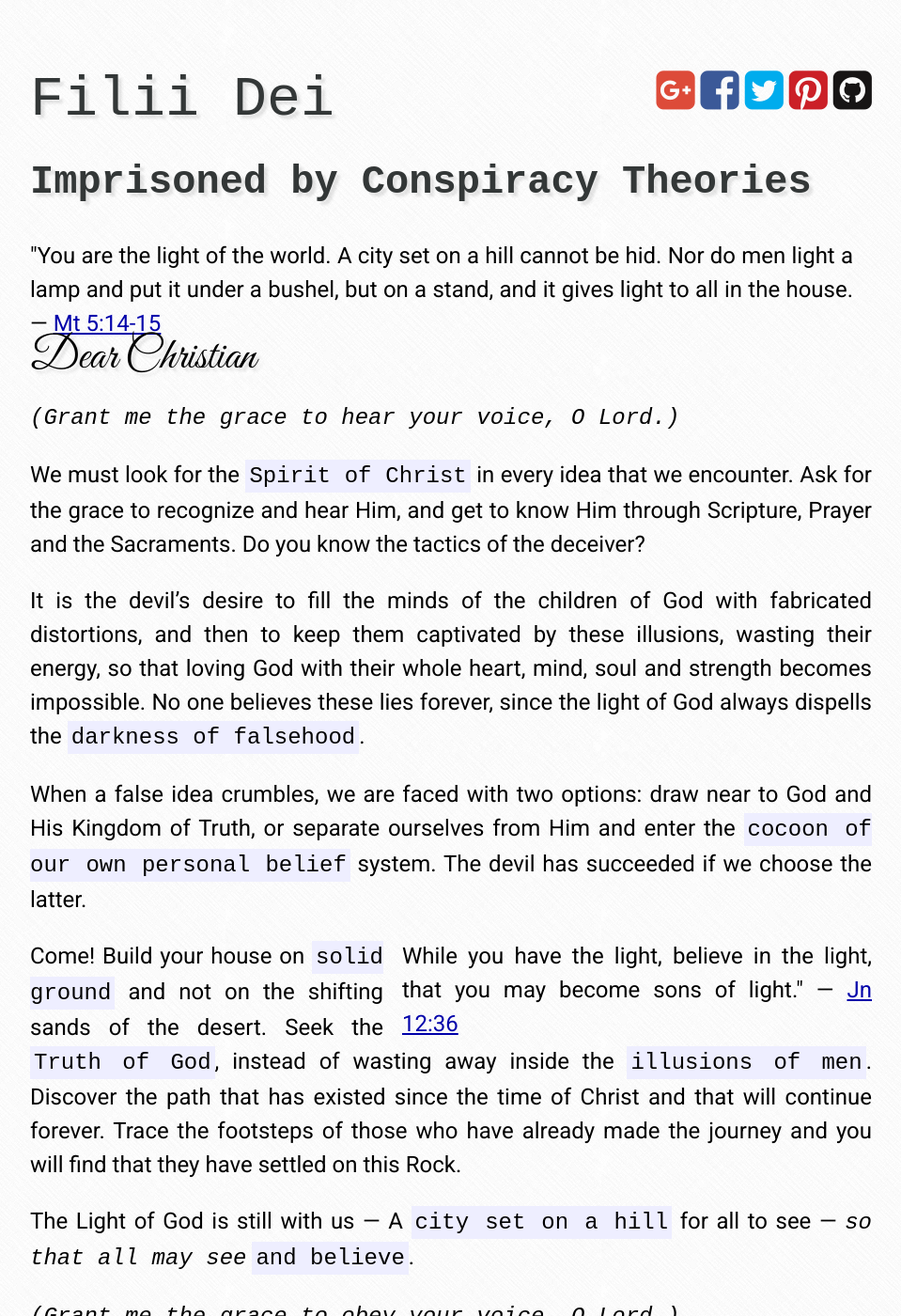
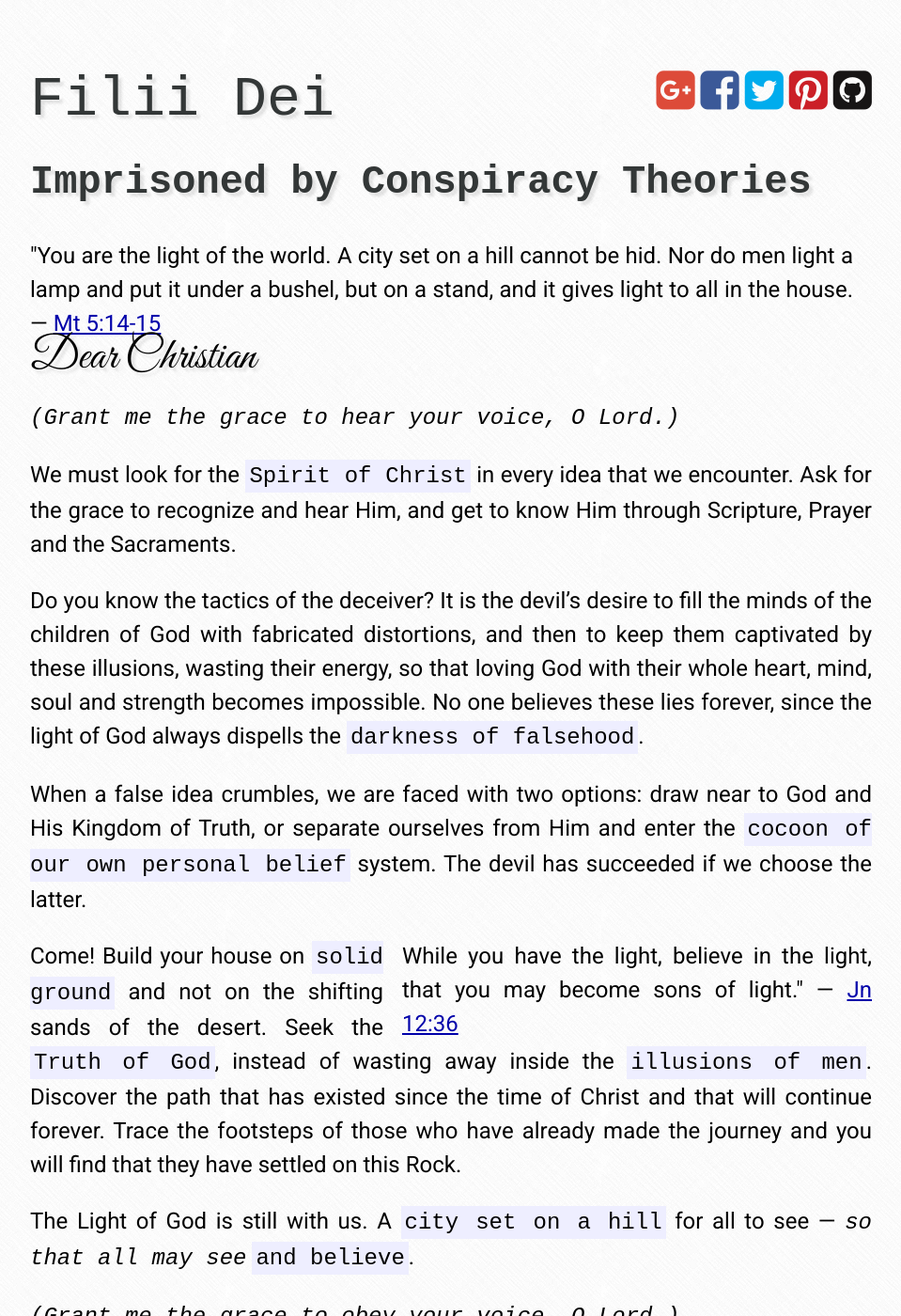
Before and after one commit to afrikatoliek/afrikatoliek.github.io, a Jekyll site: the page built from _posts/2014-12-15-conspiracy-theories.md, in a window 1280 px wide and 1400 px high. Shown: the whole window at 94% size, without its empty margins (160-1119 px from the left). Built offline with Jekyll 4.4.1, drawn with Linux system fonts in a browser that asks for light colours; nearby versions of some CDN libraries; some web fonts are replaced.

Commit message:
Layout adjustments.

```diff
--- a/_includes/head.html
+++ b/_includes/head.html
@@ -7,6 +7,8 @@
 <meta name="author" content="{{ site.author }}" />
 <!-- Pinterest website verification -->
 <meta name="p:domain_verify" content="597c9d4ef8251ef6e584a49f5b75bd35"/>
+<!-- Google+ Direct Connect -->
+<link href="https://plus.google.com/u/0/104576278582444149019" rel="publisher" />
 <link rel="apple-touch-icon" href="{{ site.url }}/icon-196x196.png" />
 <link rel="apple-touch-icon-precomposed" href="{{ site.url }}/icon-196x196.png" />
 <link rel="shortcut icon" href="{{ site.url }}/icon-196x196.png" />
--- a/_posts/2014-12-15-conspiracy-theories.md
+++ b/_posts/2014-12-15-conspiracy-theories.md
@@ -17,9 +17,9 @@ thumb: https://s-media-cache-ak0.pinimg.com/736x/f5/13/54/f513548260ec73c58e4ace
 
 _(Grant me the grace to hear your voice, O Lord.)_
 
-We must look for the **Spirit of Christ** in every idea that we encounter. Ask for the grace to recognize and hear Him, and get to know Him through Scripture, Prayer and the Sacraments. Do you know the tactics of the deceiver?
+We must look for the **Spirit of Christ** in every idea that we encounter. Ask for the grace to recognize and hear Him, and get to know Him through Scripture, Prayer and the Sacraments.
 
-It is the devil's desire to fill the minds of the children of God with fabricated distortions, and then to keep them captivated by these illusions, wasting their energy, so that loving God with their whole heart, mind, soul and strength becomes impossible. No one believes these lies forever, since the light of God always dispells the **darkness of falsehood**.
+Do you know the tactics of the deceiver? It is the devil's desire to fill the minds of the children of God with fabricated distortions, and then to keep them captivated by these illusions, wasting their energy, so that loving God with their whole heart, mind, soul and strength becomes impossible. No one believes these lies forever, since the light of God always dispells the **darkness of falsehood**.
 
 When a false idea crumbles, we are faced with two options: draw near to God and His Kingdom of Truth, or separate ourselves from Him and enter the **cocoon of our own personal belief** system. The devil has succeeded if we choose the latter.
 
@@ -29,7 +29,7 @@ When a false idea crumbles, we are faced with two options: draw near to God and
 </div>
 Come! Build your house on **solid ground** and not on the shifting sands of the desert. Seek the **Truth of God**, instead of wasting away inside the **illusions of men**. Discover the path that has existed since the time of Christ and that will continue forever. Trace the footsteps of those who have already made the journey and you will find that they have settled on this Rock.
 
-The Light of God is still with us &mdash; A **city set on a hill** for all to see &mdash; _so that all may see_ **and believe**.
+The Light of God is still with us. A **city set on a hill** for all to see &mdash; _so that all may see_ **and believe**.
 
 _(Grant me the grace to obey your voice, O Lord.)_
 
```
